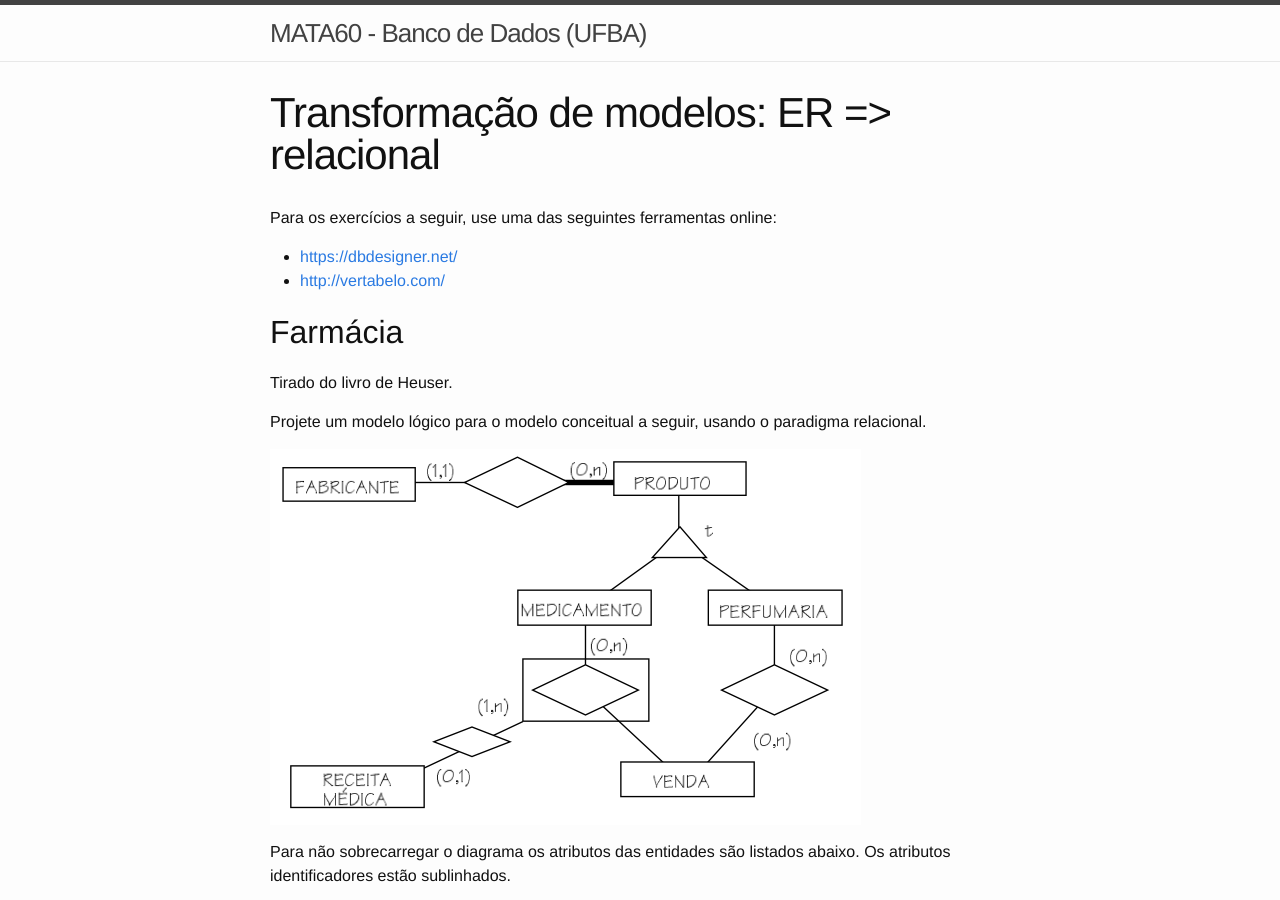
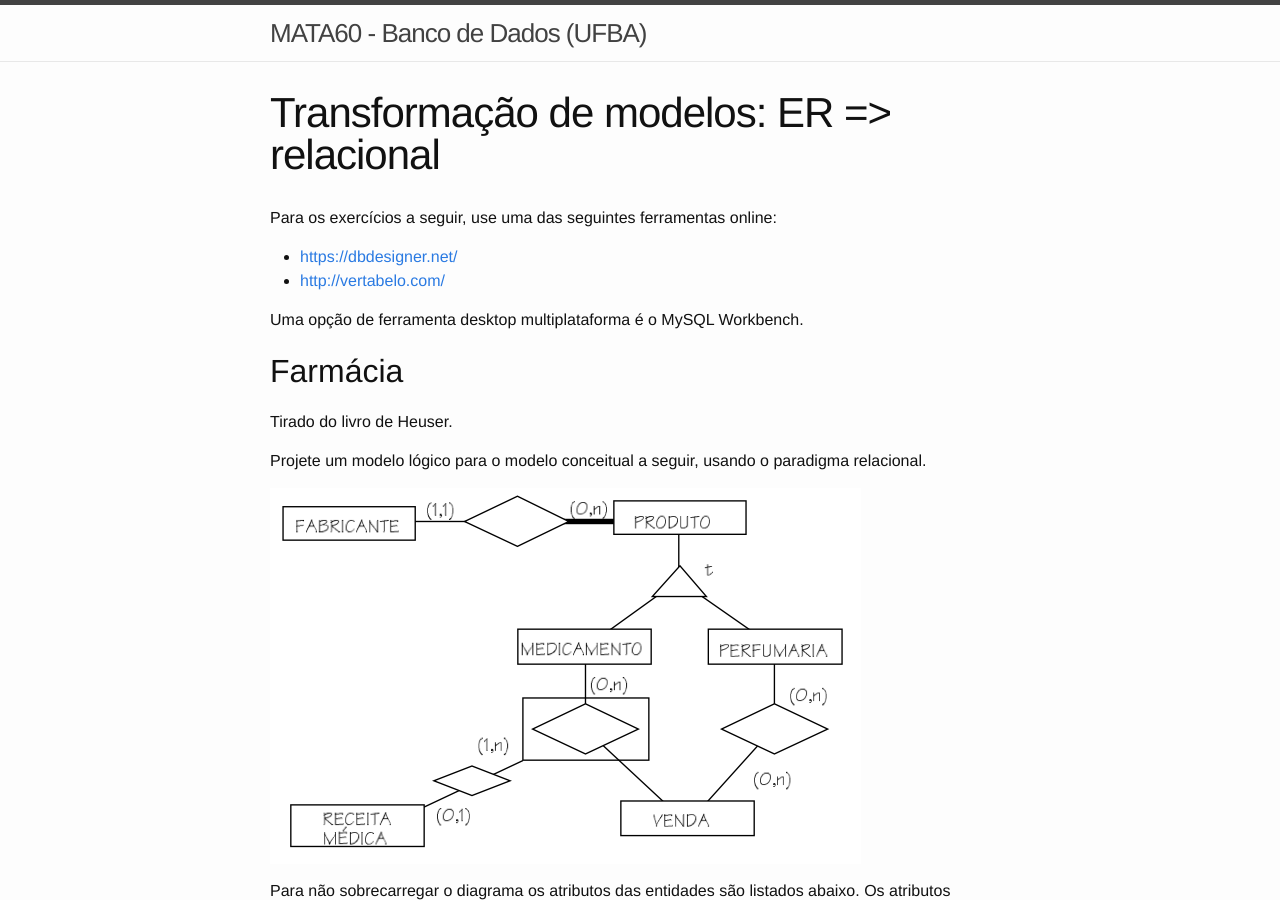
Before and after one commit to rodrigorgs/mata60, a Jekyll site: the page built from transformacao.md, in a window 1280 px wide and 900 px high. Built offline with Jekyll 4.4.1, drawn with Linux system fonts in a browser that asks for light colours.

Commit message:
Melhora imagem do DER do cienam.

```diff
--- a/transformacao.md
+++ b/transformacao.md
@@ -9,6 +9,8 @@ Para os exercícios a seguir, use uma das seguintes ferramentas online:
 
 - <https://dbdesigner.net/>
 - <http://vertabelo.com/>
+
+Uma opção de ferramenta desktop multiplataforma é o MySQL Workbench.
 
 ## Farmácia
 
@@ -41,6 +43,6 @@ Se achar necessário, veja também os [requisitos](modelagem).
 
 Projete um modelo lógico para o modelo conceitual a seguir, usando o paradigma relacional.
 
-![]({{ "/images/der-cinema.jpg" | prepend: site.baseurl}})
+![]({{ "/images/der-cinema.png" | prepend: site.baseurl}})
 
 Se achar necessário, veja também os [requisitos](modelagem).
```
Also changed, not shown: images/der-cinema.jpg (deleted), images/der-cinema.png (added).
